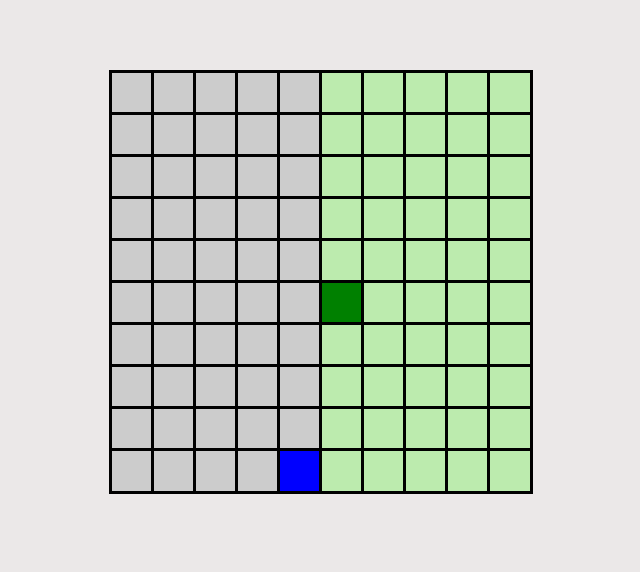
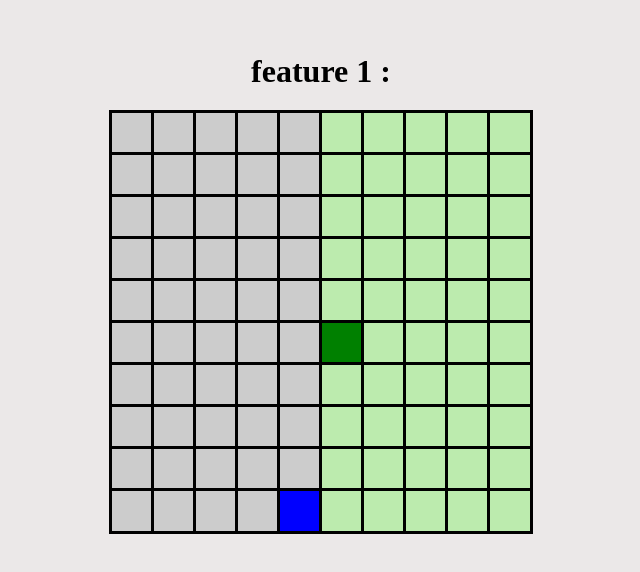
Before and after one commit to TheAymenBLG/path_finder_animation, a plain HTML site: page index.html in a window 1280 px wide. Shown: the part 118-690 px from the top of the page, without its empty margins (319-959 px from the left). Drawn offline with Linux system fonts and the light colour scheme.

Commit message:
Code feature 1

```diff
--- a/index.html
+++ b/index.html
@@ -10,6 +10,7 @@
 
 
 <body>
+  <h1>feature 1 :</h1>
   <div id="grid">
     <!-- 100 tiles -->
     <!-- You can generate these with JS, but here they’re written out for clarity -->
```
